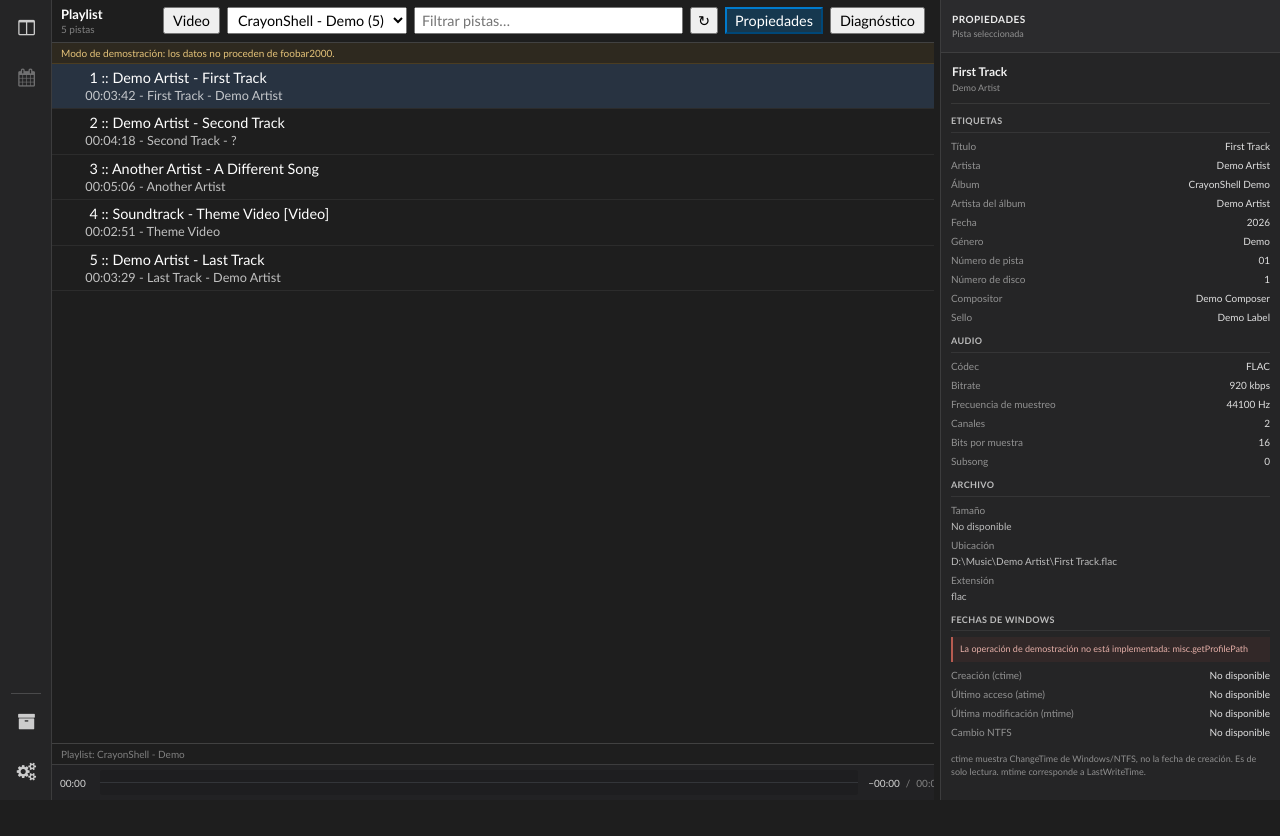
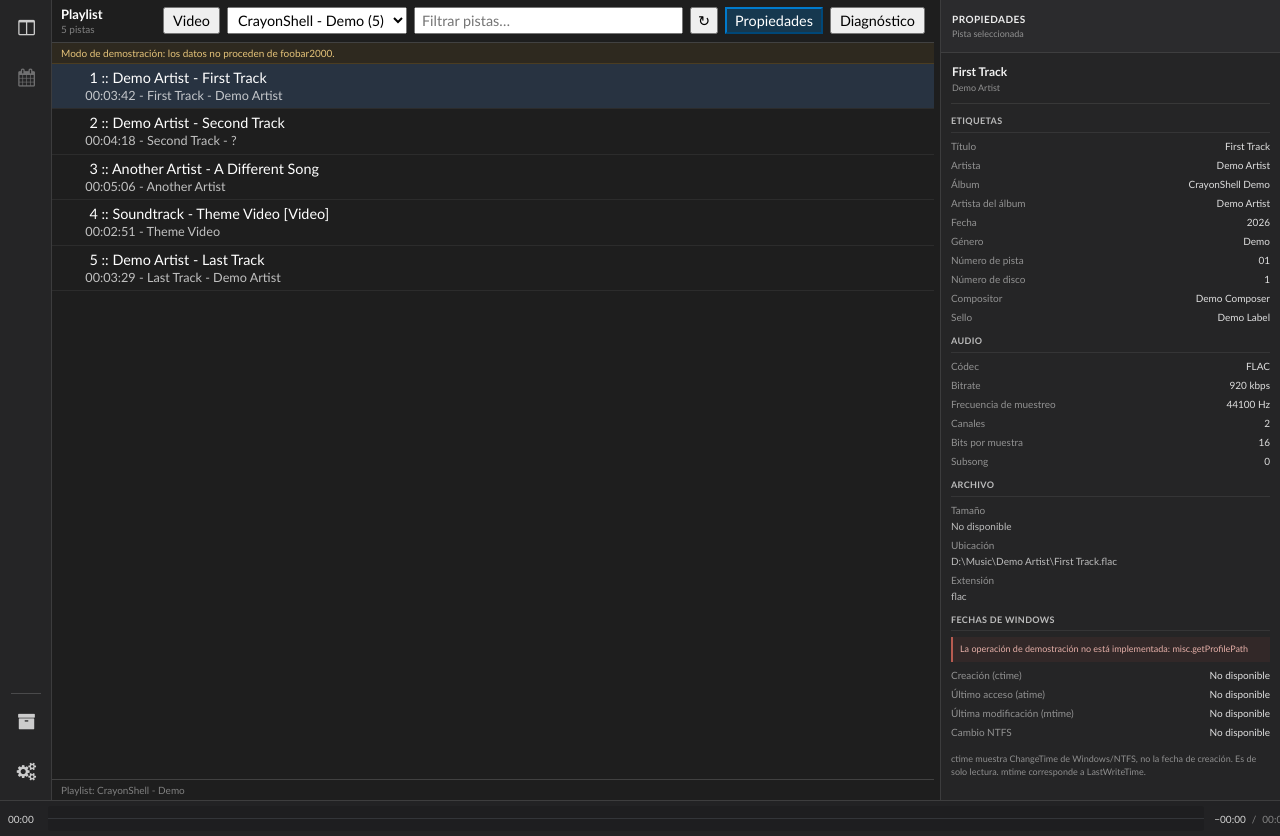
Before and after one commit to mhz698a/fb2k-CrayonShell, a React (Vite) app: page / in a window 1280 px wide. Before the commit the page ends 800 px from the top, so only its background shows below. Built offline with nearby package versions, Linux system fonts and the light colour scheme.

Commit message:
Place waveform seekbar below full workspace

```diff
--- a/src/App.jsx
+++ b/src/App.jsx
@@ -392,8 +392,9 @@ export default function App() {
     }
 
     return (
-        <div
-            ref={containerRef}
+        <div className="app-shell">
+            <div
+                ref={containerRef}
             className={'cui-container'
                 + (sidebarCollapsed ? ' sidebar-collapsed' : '')
                 + (propertiesCollapsed ? ' properties-collapsed' : '')}
@@ -526,7 +527,6 @@ export default function App() {
                     </div>
 
                     <PlaylistStatus message={status} />
-                    <WaveformSeekbar />
                 </section>
             </main>
 
@@ -561,6 +561,8 @@ export default function App() {
                 fileMetadataLoading={windowsFileMetadataLoading}
                 fileMetadataError={windowsFileMetadataError}
             />
+            </div>
+            <WaveformSeekbar />
         </div>
     );
 }
```
